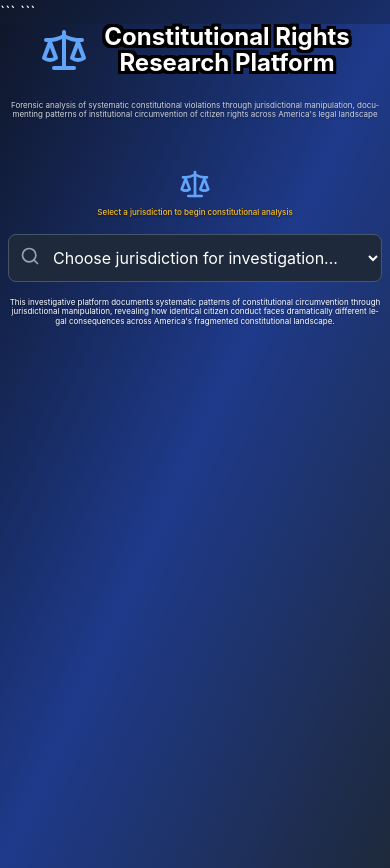
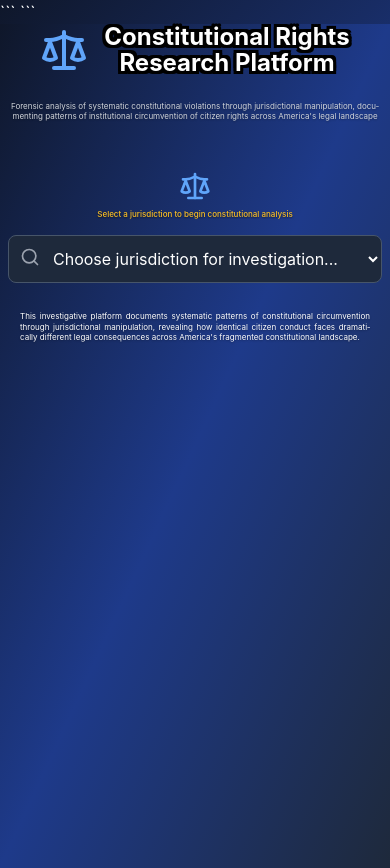
Before and after one commit to patriotnewsactivism/civil-rights-tool, a React (Create React App) app: page / in a window 390 px wide. Built offline with nearby package versions, Linux system fonts and the light colour scheme.

Commit message:
Update App.css

```diff
--- a/src/App.css
+++ b/src/App.css
@@ -46,67 +46,86 @@
   }
 }
 
-/* Very small forensic analysis text */
+/* Larger forensic analysis text */
 .forensic-analysis-text {
-  font-size: 0.65rem;
-  line-height: 1.3;
+  font-size: 0.875rem;
+  line-height: 1.4;
   color: #d1d5db;
   font-weight: 400;
 }
 
 @media (max-width: 768px) {
   .forensic-analysis-text {
-    font-size: 0.6rem;
-    line-height: 1.2;
+    font-size: 0.8rem;
+    line-height: 1.3;
   }
 }
 
 @media (max-width: 480px) {
   .forensic-analysis-text {
-    font-size: 0.55rem;
+    font-size: 0.75rem;
   }
 }
 
-/* Yellow instruction text - very small size */
+/* Yellow instruction text - larger but stays on one line */
 .instruction-text {
-  font-size: 0.65rem;
+  font-size: 0.8rem;
   color: #fbbf24;
   font-weight: 500;
   line-height: 1.2;
   margin: 0;
+  white-space: nowrap;
+  overflow: hidden;
+  text-overflow: ellipsis;
 }
 
 @media (max-width: 768px) {
+  .instruction-text {
+    font-size: 0.75rem;
+  }
+}
+
+@media (max-width: 640px) {
+  .instruction-text {
+    font-size: 0.7rem;
+  }
+}
+
+@media (max-width: 480px) {
+  .instruction-text {
+    font-size: 0.65rem;
+  }
+}
+
+@media (max-width: 360px) {
   .instruction-text {
     font-size: 0.6rem;
   }
 }
 
-@media (max-width: 480px) {
-  .instruction-text {
-    font-size: 0.55rem;
-  }
-}
-
-/* White description text - very small size */
+/* White description text - larger, justified with padding */
 .description-text {
-  font-size: 0.65rem;
+  font-size: 0.875rem;
   color: white;
-  line-height: 1.3;
+  line-height: 1.4;
   font-weight: 400;
   margin: 0;
+  text-align: justify;
+  padding: 1.25rem;
 }
 
 @media (max-width: 768px) {
   .description-text {
-    font-size: 0.6rem;
-    line-height: 1.2;
+    font-size: 0.8rem;
+    line-height: 1.3;
+    padding: 1rem;
   }
 }
 
 @media (max-width: 480px) {
   .description-text {
-    font-size: 0.55rem;
+    font-size: 0.75rem;
+    padding: 0.75rem;
   }
 }
 
```
